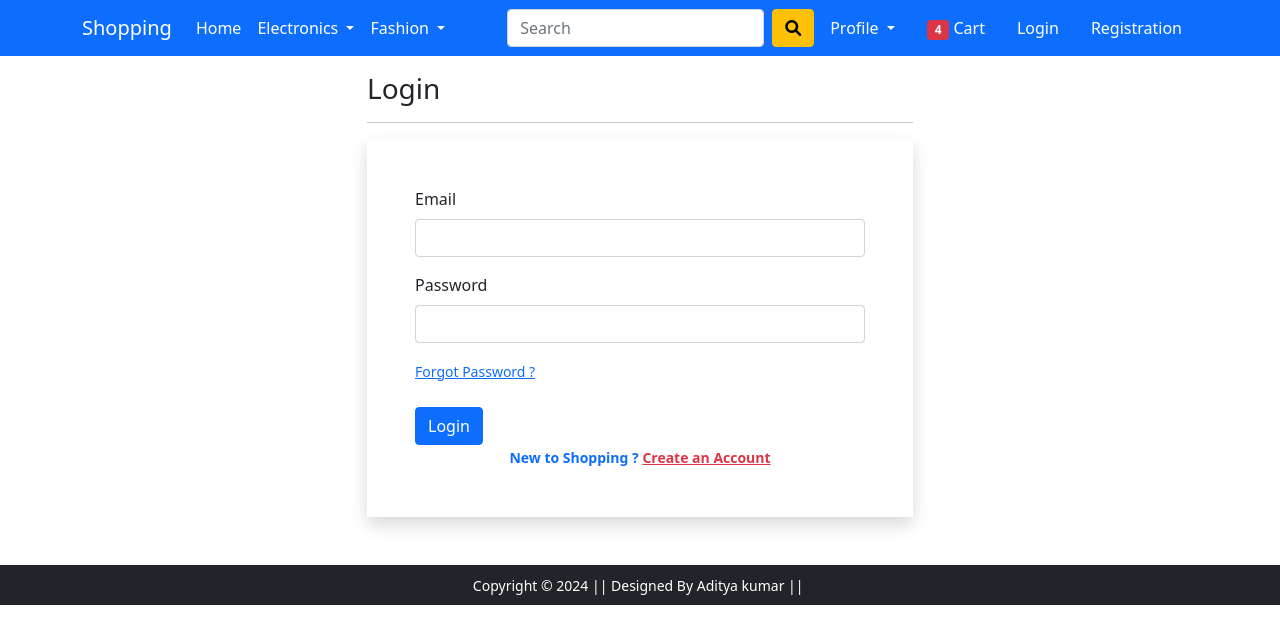
After one commit to adityakrsahu/ecommerce_project, a Django app: page /login/ in a window 1280 px wide. The commit adds this page. Shown: the top 644 px of the page. Run offline with Django 5.2, Linux system fonts and the light colour scheme; some libraries are stand-ins or nearby versions.

Commit message:
login page add

```diff
--- a/shopping/app/templates/app/base.html
+++ b/shopping/app/templates/app/base.html
@@ -74,10 +74,10 @@
              <a href="" class="nav-link text-white"><span class="badge bg-danger">4</span> Cart </a>
             </li>
             <li class="nav-item mx-2">
-             <a href="" class="nav-link text-white">Login</a>
+             <a href="{% url 'login' %}" class="nav-link text-white">Login</a>
             </li>
             <li class="nav-item mx-2">
-             <a href="" class="nav-link text-white">Registration</a>
+             <a href="{% url 'customerregistration' %}" class="nav-link text-white">Registration</a>
             </li>
           </ul>
          </div>
--- /dev/null
+++ b/shopping/app/templates/app/login.html
@@ -0,0 +1,28 @@
+{% extends 'app/base.html' %}
+{% load static %}
+{% block title %}Login{% endblock title %}
+{% block main-content %}
+<div class="container">
+ <div class="row my-3">
+  <div class="col-sm-6 offset-sm-3">
+   <h3>Login</h3>
+   <hr>
+   <form action="" method="post" novalidate class="shadow p-5">
+    <div class="mb-3">
+     <label for="exampleInputEmail1" class="form-label">Email</label>
+     <input type="email" class="form-control" id="exampleInputEmail1" aria-describedby="emailHelp">
+    </div>
+    <div class="mb-3">
+     <label for="exampleInputPassword1" class="form-label">Password</label>
+     <input type="password" class="form-control" id="exampleInputPassword1">
+    </div>
+    <small><a href="{% url 'changepassword' %}">Forgot Password ?</a></small> <br>
+    <input type="submit" class="btn btn-primary mt-4" value="Login">
+    <br>
+    <div class="text-center text-primary fw-bold"><small>New to Shopping ? <a href="{% url 'customerregistration' %}"
+       class="text-danger">Create an Account</a> </small></div>
+   </form>
+  </div>
+ </div>
+</div>
+{% endblock main-content %}
--- a/shopping/app/urls.py
+++ b/shopping/app/urls.py
@@ -8,6 +8,8 @@ urlpatterns = [
     path('address/', address, name='address'),
     path('orders/', orders, name='orders'),
     path('changepassword/',change_password, name='changepassword'),
+    path('login/', login, name='login'),
+    path('registration/', customerregistration, name='customerregistration'),
 
 
 
--- a/shopping/app/views.py
+++ b/shopping/app/views.py
@@ -22,3 +22,10 @@ def orders(request):
 
 def change_password(request):
  return render(request, 'app/changepassword.html')
+
+
+def login(request):
+ return render(request, 'app/login.html')
+
+def customerregistration(request):
+ return render(request, 'app/customerregistration.html')
```
Also changed, not shown: shopping/app/templates/app/customerregistration.html (added, +40 -0 lines).
